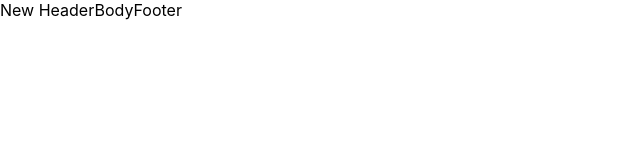
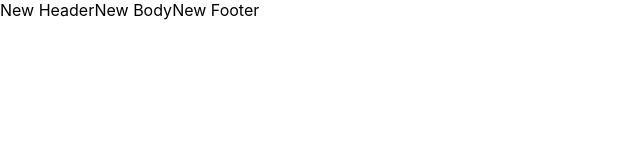
Before and after one commit to AnatolyNikol/microtasks, a React (Create React App) app: page / in a window 1280 px wide. Shown: the top 160 px of the page, without its empty margins (0-640 px from the left). Built offline with nearby package versions, Linux system fonts and the light colour scheme.

Commit message:
Add props for other components

```diff
--- a/src/App.tsx
+++ b/src/App.tsx
@@ -8,9 +8,9 @@ function App() {
     return (
         <>
             {/*Microtask 1*/}
-            <Header title={"New Header"}/>
-            <Body/>
-            <Footer/>
+            <Header titleForHeader={"New Header"}/>
+            <Body titleForBody={"New Body"}/>
+            <Footer titleForFooter={"New Footer"}/>
         </>
     );
 }
--- a/src/microtask 1/Body.tsx
+++ b/src/microtask 1/Body.tsx
@@ -1,9 +1,13 @@
 import React from "react";
 
-export const Body = () => {
+type BodyTitleType = {
+    titleForBody: string
+}
+
+export const Body = (props: BodyTitleType) => {
     return (
         <>
-            Body
+            {props.titleForBody}
         </>
     )
 }
--- a/src/microtask 1/Footer.tsx
+++ b/src/microtask 1/Footer.tsx
@@ -1,9 +1,13 @@
 import React from "react";
 
-export const Footer = () => {
+type FooterTitleType = {
+    titleForFooter: string
+}
+
+export const Footer = (props: FooterTitleType) => {
     return (
         <>
-            Footer
+            {props.titleForFooter}
         </>
     )
 }
--- a/src/microtask 1/Header.tsx
+++ b/src/microtask 1/Header.tsx
@@ -1,13 +1,13 @@
 import React from "react";
 
 type HeaderTitleType = {
-    title: string
+    titleForHeader: string
 }
 
 export const Header = (props: HeaderTitleType) => {
     return (
         <>
-            {props.title}
+            {props.titleForHeader}
         </>
     )
 }
```
